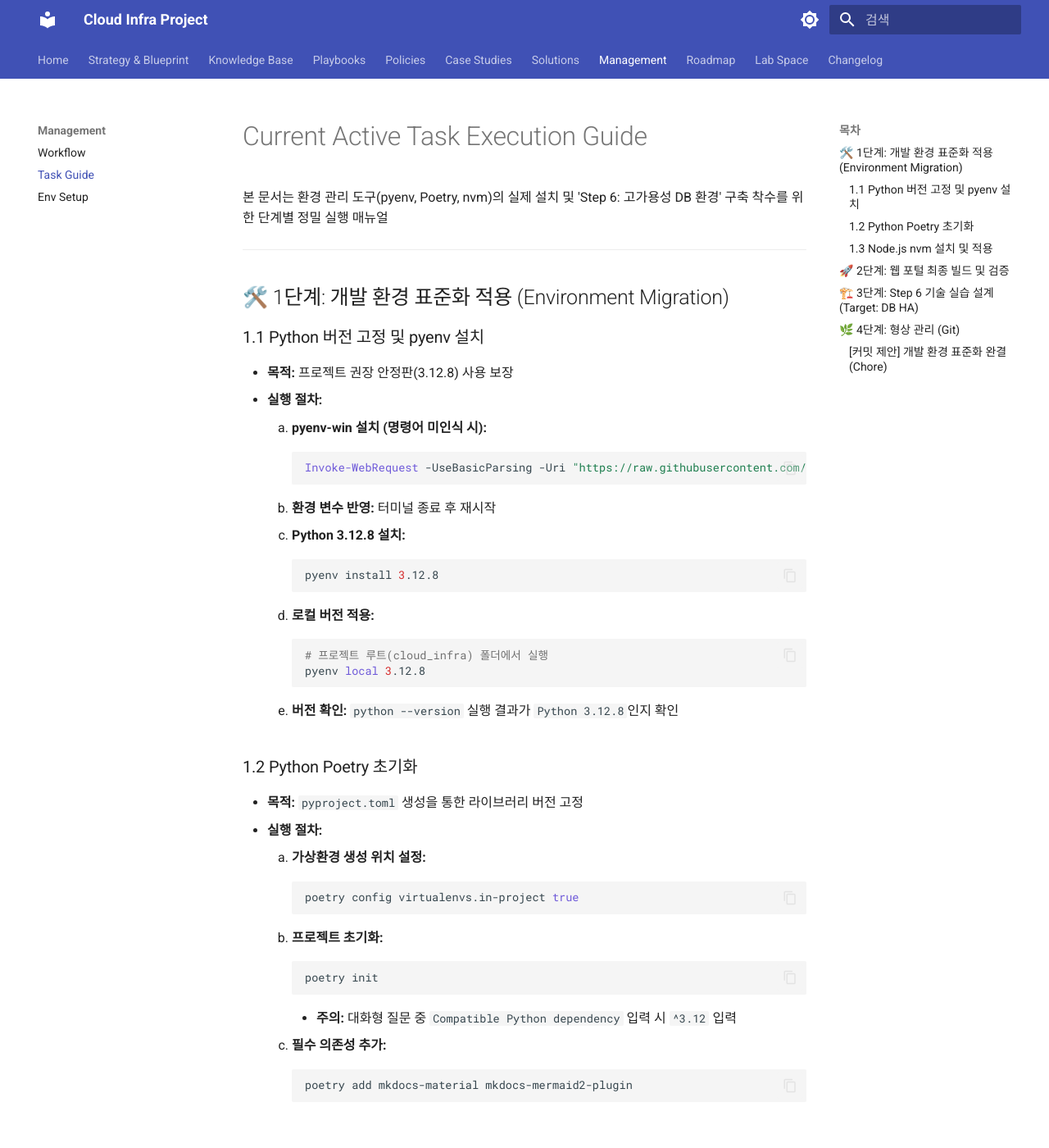
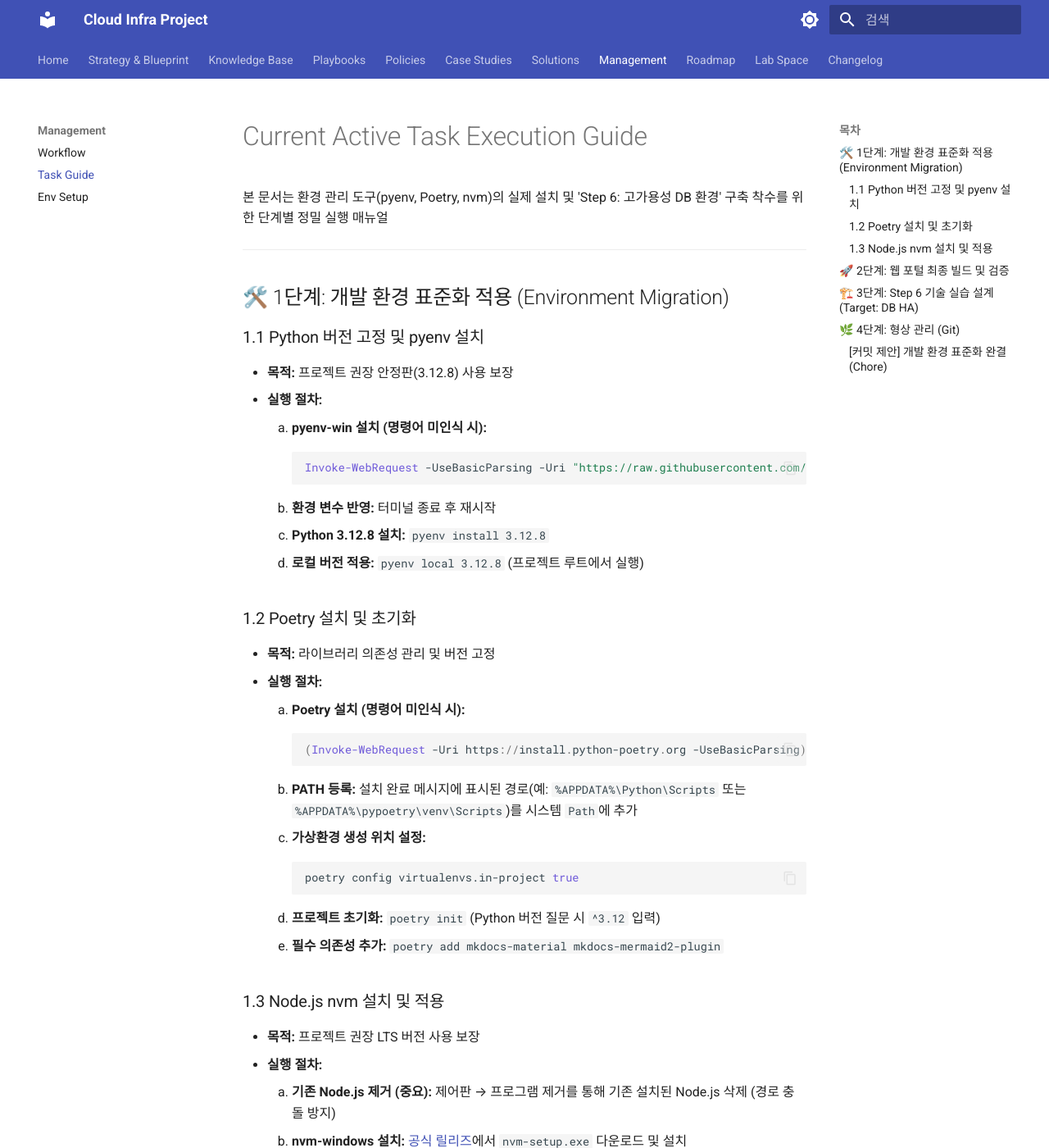
Before and after one commit to ksj686/cloud_infra, an MkDocs documentation site: the page built from docs/CURRENT_TASK_GUIDE.md, in a window 1280 px wide and 1400 px high. Shown: the whole window at 82% size. Built offline with MkDocs 1.6.1 and Material for MkDocs 9.7.7, drawn with Linux system fonts in a browser that asks for light colours.

Commit message:
docs: 실제 설치 환경을 반영한 Poetry PATH 등록 지침 보완  - Windows 환경에서 확인된 파이썬 사용자 설치 경로 명시  - 다양한 설치 시나리오에 대응 가능한 환경 설정 가이드 정교화

````diff
--- a/docs/CURRENT_TASK_GUIDE.md
+++ b/docs/CURRENT_TASK_GUIDE.md
@@ -14,33 +14,23 @@
         Invoke-WebRequest -UseBasicParsing -Uri "https://raw.githubusercontent.com/pyenv-win/pyenv-win/master/pyenv-win/install-pyenv-win.ps1" -OutFile "./install-pyenv-win.ps1"; &"./install-pyenv-win.ps1"
         ```
     2.  **환경 변수 반영:** 터미널 종료 후 재시작
-    3.  **Python 3.12.8 설치:**
-        ```bash
-        pyenv install 3.12.8
+    3.  **Python 3.12.8 설치:** `pyenv install 3.12.8`
+    4.  **로컬 버전 적용:** `pyenv local 3.12.8` (프로젝트 루트에서 실행)
+
+### 1.2 Poetry 설치 및 초기화
+- **목적:** 라이브러리 의존성 관리 및 버전 고정
+- **실행 절차:**
+    1.  **Poetry 설치 (명령어 미인식 시):**
+        ```powershell
+        (Invoke-WebRequest -Uri https://install.python-poetry.org -UseBasicParsing).Content | python -
         ```
-    4.  **로컬 버전 적용:**
-        ```bash
-        # 프로젝트 루트(cloud_infra) 폴더에서 실행
-        pyenv local 3.12.8
-        ```
-    5.  **버전 확인:** `python --version` 실행 결과가 `Python 3.12.8`인지 확인
-
-### 1.2 Python Poetry 초기화
-- **목적:** `pyproject.toml` 생성을 통한 라이브러리 버전 고정
-- **실행 절차:**
-    1.  **가상환경 생성 위치 설정:**
+    2.  **PATH 등록:** 설치 완료 메시지에 표시된 경로(예: `%APPDATA%\Python\Scripts` 또는 `%APPDATA%\pypoetry\venv\Scripts`)를 시스템 `Path`에 추가
+    3.  **가상환경 생성 위치 설정:**
         ```bash
         poetry config virtualenvs.in-project true
         ```
-    2.  **프로젝트 초기화:**
-        ```bash
-        poetry init
-        ```
-        - **주의:** 대화형 질문 중 `Compatible Python dependency` 입력 시 `^3.12` 입력
-    3.  **필수 의존성 추가:**
-        ```bash
-        poetry add mkdocs-material mkdocs-mermaid2-plugin
-        ```
+    4.  **프로젝트 초기화:** `poetry init` (Python 버전 질문 시 `^3.12` 입력)
+    5.  **필수 의존성 추가:** `poetry add mkdocs-material mkdocs-mermaid2-plugin`
 
 ### 1.3 Node.js nvm 설치 및 적용
 - **목적:** 프로젝트 권장 LTS 버전 사용 보장
````
Also changed, not shown: docs/ENVIRONMENT_SETUP.md (+14 -4 lines).
